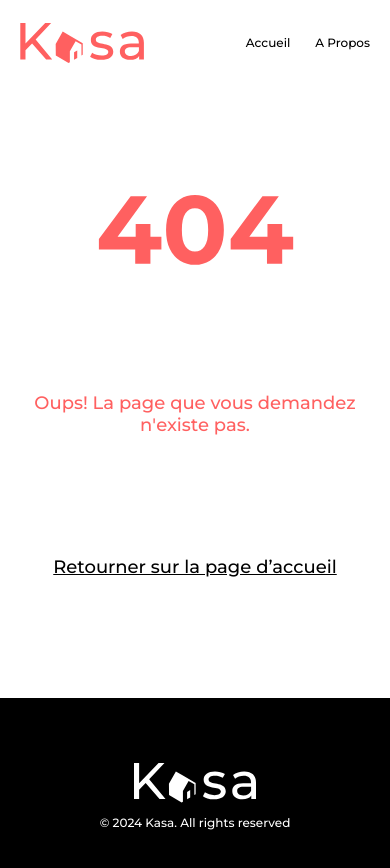
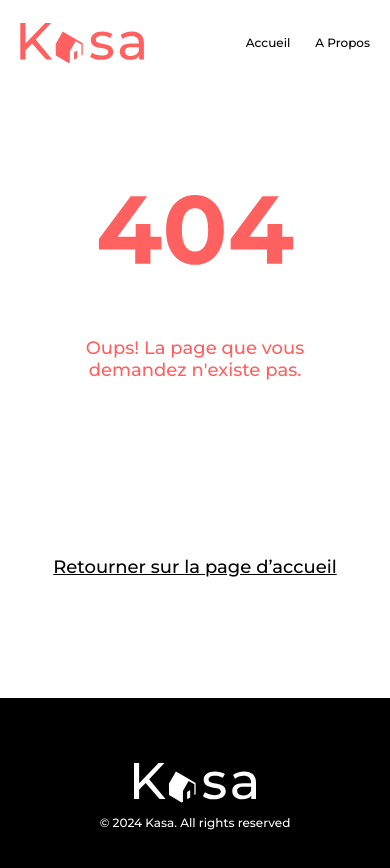
Before and after one commit to Kuusenmetsa/Camille_Crapat_ProjetSimule_Kasa_Frontend, a React (Vite) app: page /error in a window 390 px wide. Shown: the top 868 px of the page. Built offline with nearby package versions, Linux system fonts and the light colour scheme.

Commit message:
fix: Changement marge texte

```diff
--- a/src/pages/Error/index.scss
+++ b/src/pages/Error/index.scss
@@ -7,7 +7,6 @@
       p {
          font-size: 18px;
          text-align: center;
-         margin: 110px 0 0 0;
       }
       a {
          margin: 110px 0 0 0;
@@ -23,7 +22,6 @@
       p {
          font-size: 26px;
          text-align: center;
-         margin: 125px 0 0 0;
       }
       a {
          margin: 125px 0 0 0;
@@ -51,7 +49,7 @@
    flex-direction: column;
    justify-content: space-between;
    align-items: center;
-   padding: 120px 0;
+   padding: 120px 45px;
    p {
       color: #ff6060;
       font-weight: 500;
```
